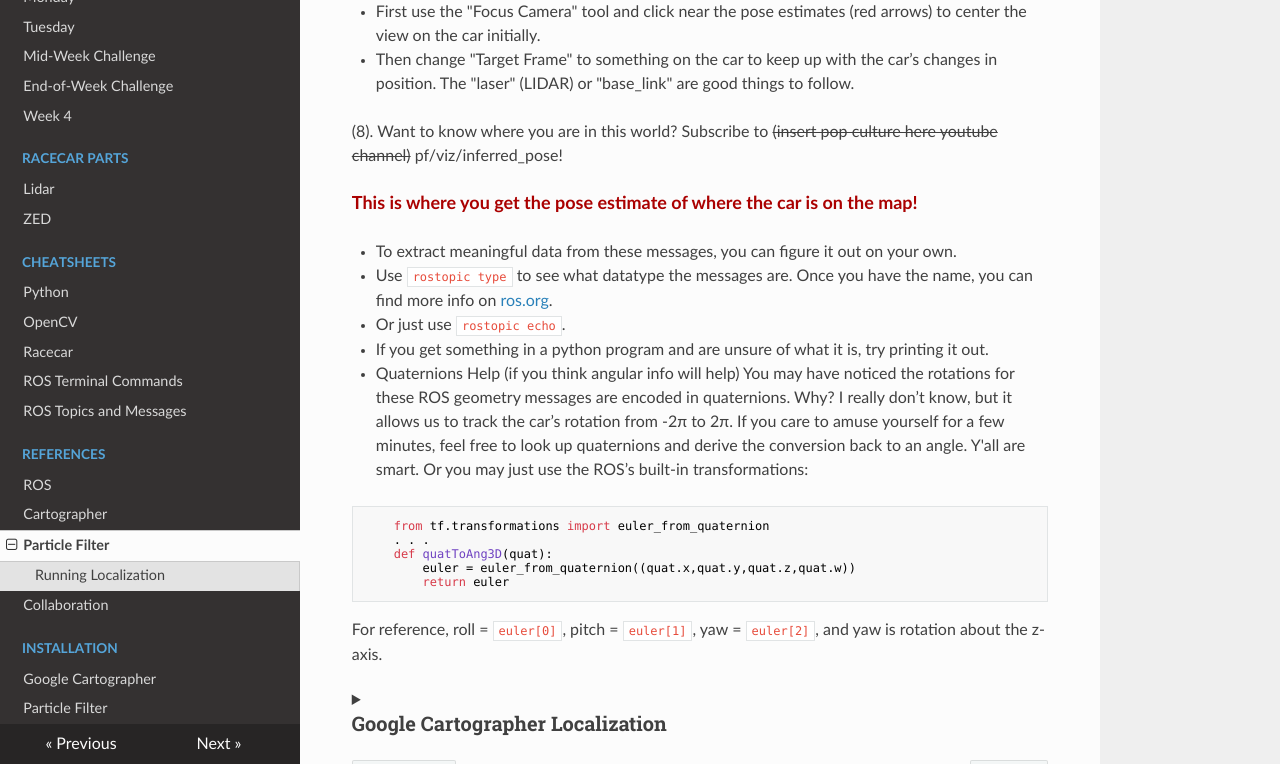
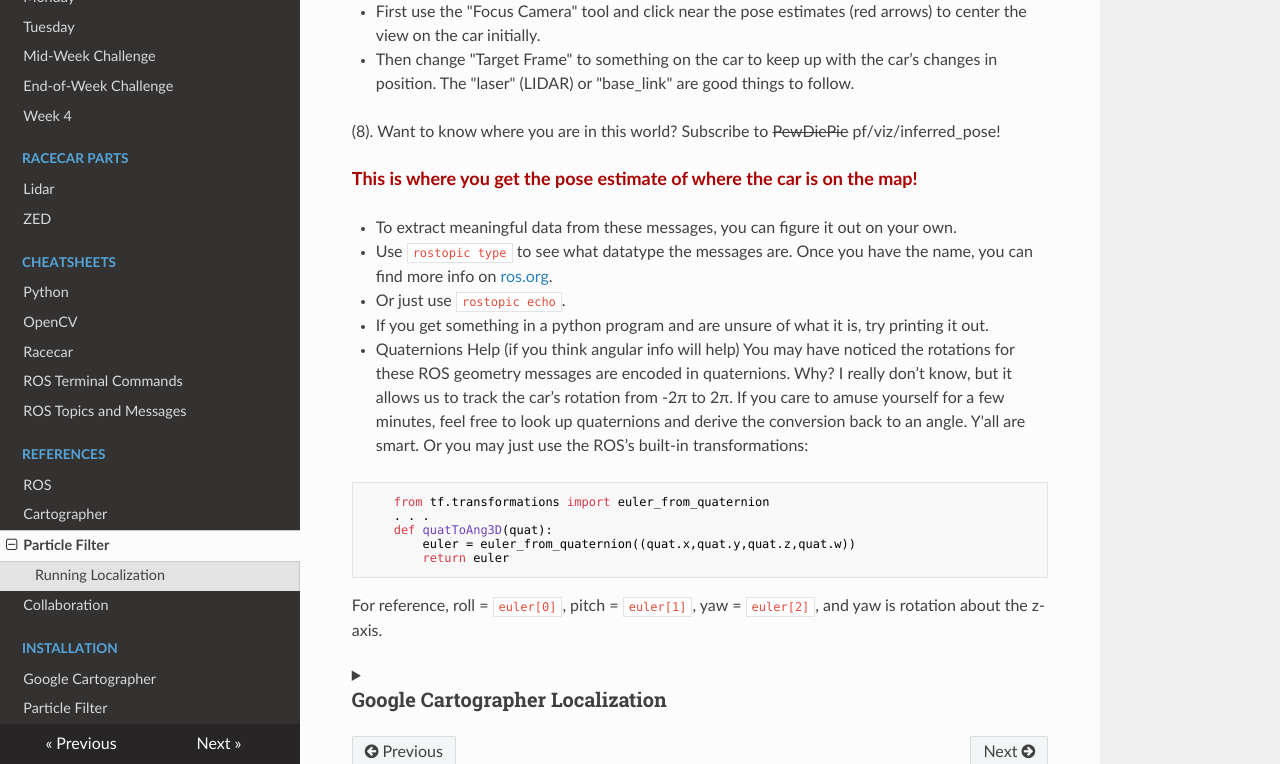
Before and after one commit to ChrisLindland/racecar-website, an MkDocs documentation site: the page built from docs/maps/localization/particle_filter_usage.md, in a window 1280 px wide and 900 px high, scrolled down 1733 px, cut to the strip 136-900 px from the top of the window. Built offline with MkDocs 1.6.1, drawn with Linux system fonts in a browser that asks for light colours; nearby versions of some CDN libraries.

Commit message:
Update particle_filter_usage.md

```diff
--- a/docs/maps/localization/particle_filter_usage.md
+++ b/docs/maps/localization/particle_filter_usage.md
@@ -27,7 +27,7 @@ After the program prints "…Received first LiDAR message," it should start to p
   * First use the "Focus Camera" tool and click near the pose estimates (red arrows) to center the view on the car initially.</li>
   * Then change "Target Frame" to something on the car to keep up with the car’s changes in position. The "laser" (LIDAR) or "base_link" are good things to follow.
 
-(8). Want to know where you are in this world? Subscribe to <del>(insert pop culture here youtube channel)</del> pf/viz/inferred_pose!<br>
+(8). Want to know where you are in this world? Subscribe to <del>PewDiePie</del> pf/viz/inferred_pose!<br>
 
 
 <font color="AA0000" size="4"><b> This is where you get the pose estimate of where the car is on the map! </b></font>
```
